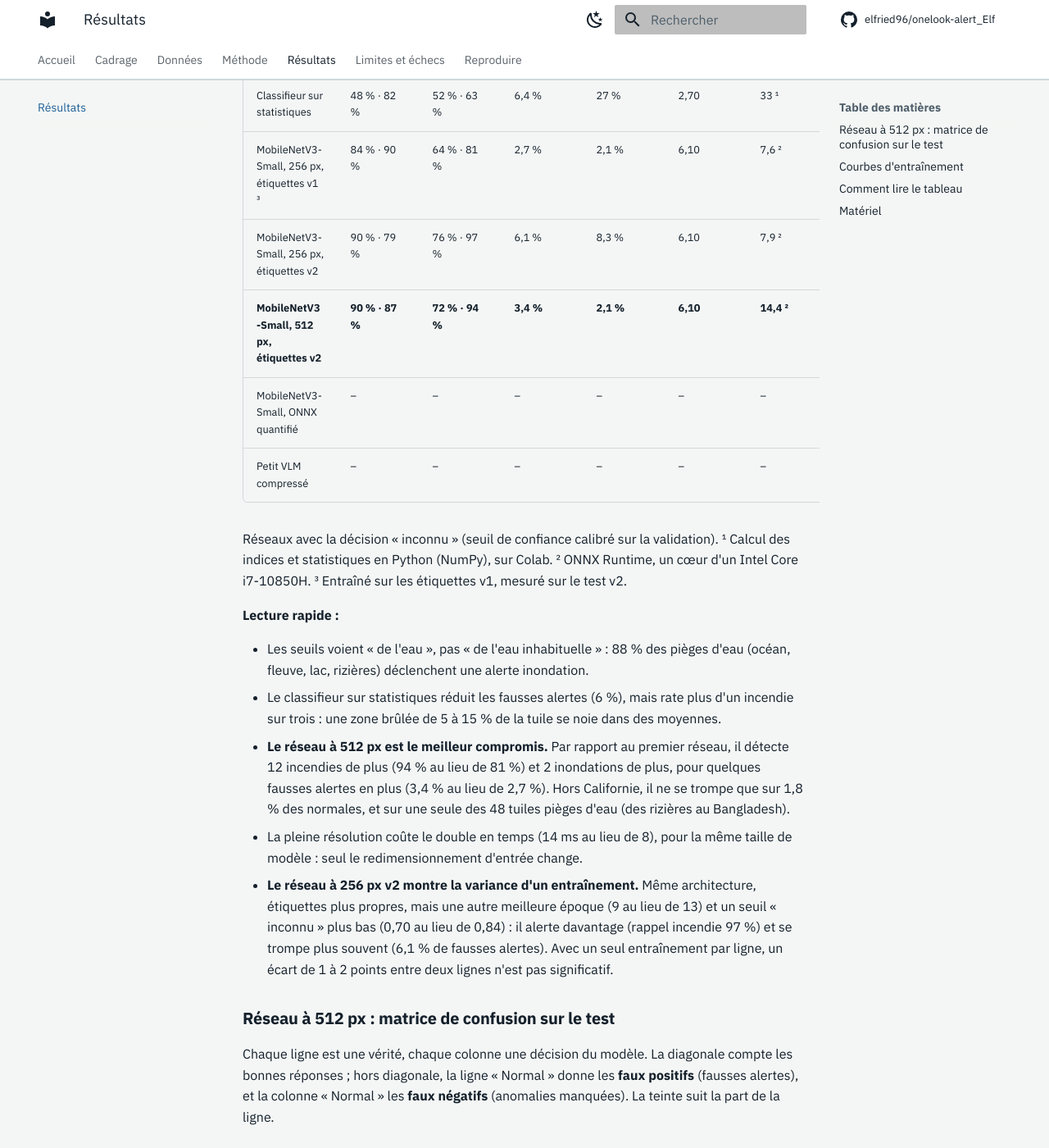
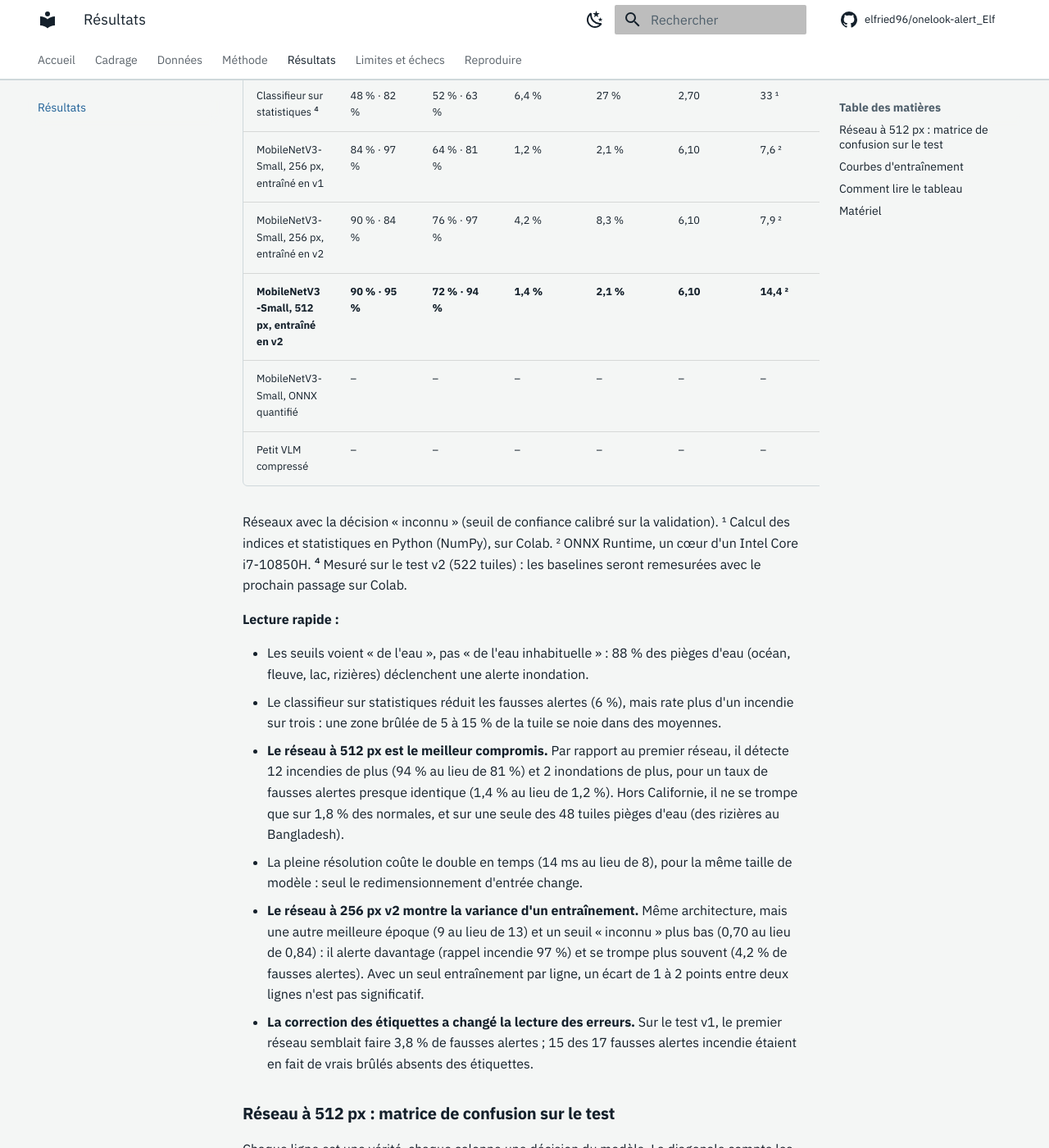
Before and after one commit to elfried96/onelook-alert_Elf, an MkDocs documentation site: the page built from docs/results.md, in a window 1280 px wide and 1400 px high, scrolled down 588 px. Shown: the whole window at 82% size. Built offline with MkDocs 1.6.1 and Material for MkDocs 9.7.7, drawn with Linux system fonts in a browser that asks for light colours; comment, search, counter and statistics services are not loaded; some of the changed text lies outside the part shown.

Commit message:
Étiquettes v3 : historique des feux complet pour 2020-2022
La vue NIFC « toutes années » ne contenait presque aucun feu après 2019
(12 en Californie en 2020). Ajout de l'historique de la décennie 2020
(8 307 périmètres au total). Avec l'historique complet, une fenêtre d'un
an suffit : 317 normales passent en ambiguës et 15 des 17 fausses
alertes incendie du premier réseau sont expliquées.

Réseau 512 px mesuré en v3 : précision 90 % · 95 %, rappel 72 % · 94 %,
1,4 % de fausses alertes. Restent 4 vraies erreurs (désert, lit de
rivière). Matrice de confusion corrigée (fusion sur l'identifiant
seul), notebook 03 prêt pour réentraîner en v3.

```diff
--- a/docs/results.md
+++ b/docs/results.md
@@ -1,29 +1,30 @@
 # Résultats
 
-Tableau comparatif des approches testées, demandé par le sujet. Toutes les mesures sont faites sur le même **jeu de test** : 747 tuiles de zones jamais vues à l'entraînement, dont 643 hors tuiles ambiguës (530 normales, 25 inondations, 88 incendies). Les définitions sont dans `onelook.evaluation.metrics`.
+Tableau comparatif des approches testées, demandé par le sujet. Toutes les mesures sont faites sur le même **jeu de test** : 747 tuiles de zones jamais vues à l'entraînement, dont 546 hors tuiles ambiguës (433 normales, 25 inondations, 88 incendies). Les définitions sont dans `onelook.evaluation.metrics`.
 
-!!! note "Étiquettes v2 (6 novembre)"
-    Toutes les mesures ci-dessous utilisent les étiquettes v2 : les normales californiennes recouvertes par un feu récent sont écartées (voir [anciens feux](data/labels_splits.md#anciens-feux-des-normales-qui-nen-sont-pas)). Test v2 : 522 tuiles hors ambiguës (409 normales, 25 inondations, 88 incendies). Entraînements sur Colab (`notebooks/03_colab_entrainement.ipynb`), temps mesurés en local. Quantification et piste VLM à venir.
+!!! note "Étiquettes v3 (9 novembre)"
+    Les réseaux sont mesurés avec les étiquettes v3 : les normales californiennes recouvertes par un feu de l'année de l'image ou de l'année précédente sont écartées (voir [anciens feux](data/labels_splits.md#anciens-feux-des-normales-qui-nen-sont-pas)). Ils ont été entraînés avant, sur les étiquettes v1 ou v2 : un réentraînement sur la v3 reste à faire. Entraînements sur Colab (`notebooks/03_colab_entrainement.ipynb`), temps mesurés en local. Quantification et piste VLM à venir.
 
 | Approche | Précision (inond. · incendie) | Rappel (inond. · incendie) | Fausses alertes | Fausses alertes sur l'eau | Taille (Mo) | Temps (ms) |
 |---|---|---|---|---|---|---|
-| Seuils NDWI + NBR | 13 % · 83 % | 52 % · 77 % | 24 % | 88 % | 0,00 | 17 ¹ |
-| Classifieur sur statistiques | 48 % · 82 % | 52 % · 63 % | 6,4 % | 27 % | 2,70 | 33 ¹ |
-| MobileNetV3-Small, 256 px, étiquettes v1 ³ | 84 % · 90 % | 64 % · 81 % | 2,7 % | 2,1 % | 6,10 | 7,6 ² |
-| MobileNetV3-Small, 256 px, étiquettes v2 | 90 % · 79 % | 76 % · 97 % | 6,1 % | 8,3 % | 6,10 | 7,9 ² |
-| **MobileNetV3-Small, 512 px, étiquettes v2** | **90 % · 87 %** | **72 % · 94 %** | **3,4 %** | **2,1 %** | **6,10** | **14,4 ²** |
+| Seuils NDWI + NBR ⁴ | 13 % · 83 % | 52 % · 77 % | 24 % | 88 % | 0,00 | 17 ¹ |
+| Classifieur sur statistiques ⁴ | 48 % · 82 % | 52 % · 63 % | 6,4 % | 27 % | 2,70 | 33 ¹ |
+| MobileNetV3-Small, 256 px, entraîné en v1 | 84 % · 97 % | 64 % · 81 % | 1,2 % | 2,1 % | 6,10 | 7,6 ² |
+| MobileNetV3-Small, 256 px, entraîné en v2 | 90 % · 84 % | 76 % · 97 % | 4,2 % | 8,3 % | 6,10 | 7,9 ² |
+| **MobileNetV3-Small, 512 px, entraîné en v2** | **90 % · 95 %** | **72 % · 94 %** | **1,4 %** | **2,1 %** | **6,10** | **14,4 ²** |
 | MobileNetV3-Small, ONNX quantifié | – | – | – | – | – | – |
 | Petit VLM compressé | – | – | – | – | – | – |
 
-Réseaux avec la décision « inconnu » (seuil de confiance calibré sur la validation). ¹ Calcul des indices et statistiques en Python (NumPy), sur Colab. ² ONNX Runtime, un cœur d'un Intel Core i7-10850H. ³ Entraîné sur les étiquettes v1, mesuré sur le test v2.
+Réseaux avec la décision « inconnu » (seuil de confiance calibré sur la validation). ¹ Calcul des indices et statistiques en Python (NumPy), sur Colab. ² ONNX Runtime, un cœur d'un Intel Core i7-10850H. ⁴ Mesuré sur le test v2 (522 tuiles) : les baselines seront remesurées avec le prochain passage sur Colab.
 
 **Lecture rapide :**
 
 - Les seuils voient « de l'eau », pas « de l'eau inhabituelle » : 88 % des pièges d'eau (océan, fleuve, lac, rizières) déclenchent une alerte inondation.
 - Le classifieur sur statistiques réduit les fausses alertes (6 %), mais rate plus d'un incendie sur trois : une zone brûlée de 5 à 15 % de la tuile se noie dans des moyennes.
-- **Le réseau à 512 px est le meilleur compromis.** Par rapport au premier réseau, il détecte 12 incendies de plus (94 % au lieu de 81 %) et 2 inondations de plus, pour quelques fausses alertes en plus (3,4 % au lieu de 2,7 %). Hors Californie, il ne se trompe que sur 1,8 % des normales, et sur une seule des 48 tuiles pièges d'eau (des rizières au Bangladesh).
+- **Le réseau à 512 px est le meilleur compromis.** Par rapport au premier réseau, il détecte 12 incendies de plus (94 % au lieu de 81 %) et 2 inondations de plus, pour un taux de fausses alertes presque identique (1,4 % au lieu de 1,2 %). Hors Californie, il ne se trompe que sur 1,8 % des normales, et sur une seule des 48 tuiles pièges d'eau (des rizières au Bangladesh).
 - La pleine résolution coûte le double en temps (14 ms au lieu de 8), pour la même taille de modèle : seul le redimensionnement d'entrée change.
-- **Le réseau à 256 px v2 montre la variance d'un entraînement.** Même architecture, étiquettes plus propres, mais une autre meilleure époque (9 au lieu de 13) et un seuil « inconnu » plus bas (0,70 au lieu de 0,84) : il alerte davantage (rappel incendie 97 %) et se trompe plus souvent (6,1 % de fausses alertes). Avec un seul entraînement par ligne, un écart de 1 à 2 points entre deux lignes n'est pas significatif.
+- **Le réseau à 256 px v2 montre la variance d'un entraînement.** Même architecture, mais une autre meilleure époque (9 au lieu de 13) et un seuil « inconnu » plus bas (0,70 au lieu de 0,84) : il alerte davantage (rappel incendie 97 %) et se trompe plus souvent (4,2 % de fausses alertes). Avec un seul entraînement par ligne, un écart de 1 à 2 points entre deux lignes n'est pas significatif.
+- **La correction des étiquettes a changé la lecture des erreurs.** Sur le test v1, le premier réseau semblait faire 3,8 % de fausses alertes ; 15 des 17 fausses alertes incendie étaient en fait de vrais brûlés absents des étiquettes.
 
 ### Réseau à 512 px : matrice de confusion sur le test
 
@@ -31,16 +32,16 @@
 
 <figure markdown="span">
   ![Matrice de confusion du réseau à 512 px sur le test](assets/figures/echecs512_matrice_confusion.png)
-  <figcaption>Réseau à 512 px, étiquettes v2, 522 tuiles de test. Les erreurs sont détaillées tuile par tuile dans <a href="../failure_cases/">Limites et échecs</a>.</figcaption>
+  <figcaption>Réseau à 512 px, étiquettes v3, 546 tuiles de test. Les erreurs sont détaillées tuile par tuile dans <a href="../failure_cases/">Limites et échecs</a>.</figcaption>
 </figure>
 
 | Vérité \ Décision | Normal | Alerte · inondation | Alerte · incendie | Inconnu |
 |---|---|---|---|---|
-| Normal (409) | 382 | 2 | 12 | 13 |
+| Normal (433) | 417 | 2 | 4 | 10 |
 | Alerte · inondation (25) | 2 | 18 | 0 | 5 |
 | Alerte · incendie (88) | 2 | 0 | 83 | 3 |
 
-Sans la décision « inconnu » (on garde toujours la classe la plus probable), le même réseau atteint 88 % de rappel inondation et 97 % de rappel incendie, pour 4,4 % de fausses alertes. « Inconnu » ne concerne que 4 % des tuiles, contre 7 % pour le premier réseau.
+Sans la décision « inconnu » (on garde toujours la classe la plus probable), le même réseau atteint 88 % de rappel inondation et 97 % de rappel incendie, pour 1,8 % de fausses alertes. « Inconnu » ne concerne que 3 % des tuiles.
 
 ### Courbes d'entraînement
 
```
Also changed, not shown: CLAUDE.md (+1 -1 lines), docs/data/labels_splits.md (+14 -11 lines), docs/data_card.md (+9 -9 lines), docs/failure_cases.md (+26 -14 lines), docs/assets/figures/echecs512_matrice_confusion.png, 8 other files.
